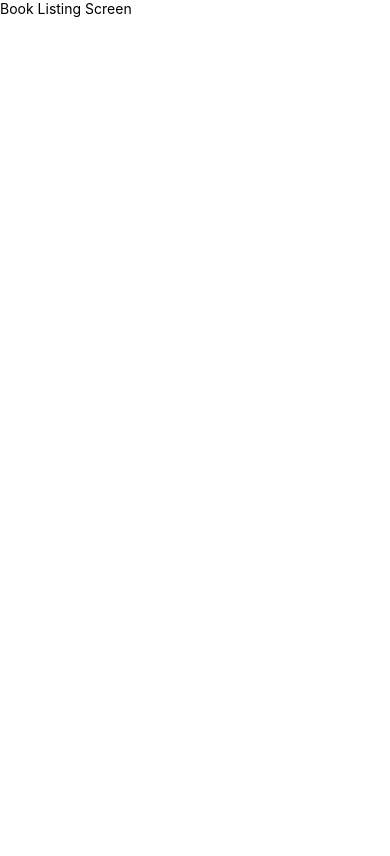
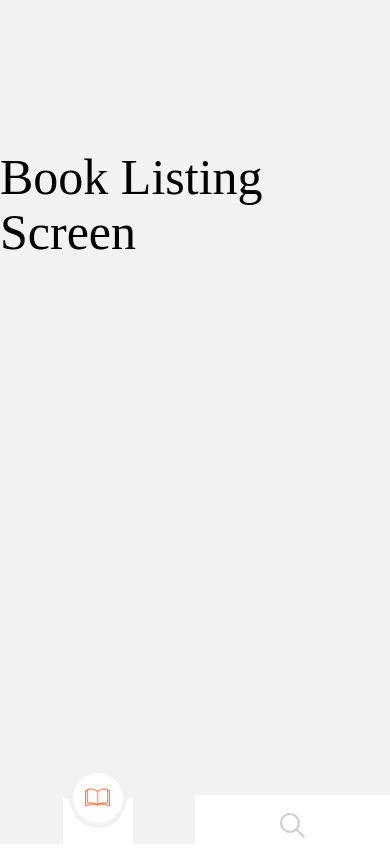
Before and after one commit to samnorton/bookApp, a React Native app: screen / in a window 390 px wide. Built offline with nearby package versions, Linux system fonts and the light colour scheme.

Commit message:
Added Stack Navigation and Tab Navigation on the app

```diff
--- a/App.js
+++ b/App.js
@@ -1,14 +1,10 @@
 import React, {Component} from 'react';
 import {View} from 'react-native';
-import BookListingScreen from './screens/BookListingScreen';
+import StackNavigation from './navigation/StackNavigation';
 
 class App extends Component {
   render() {
-    return (
-      <View>
-        <BookListingScreen />
-      </View>
-    );
+    return <StackNavigation />;
   }
 }
 
--- /dev/null
+++ b/navigation/BottomNavigation.js
@@ -0,0 +1,128 @@
+import React, {Component} from 'react';
+import {View, Image, TouchableOpacity, StyleSheet} from 'react-native';
+import {createBottomTabNavigator} from '@react-navigation/bottom-tabs';
+import {BookSearchScreen, BookListingScreen} from '../screens';
+import {COLORS, icons} from '../constants';
+import Svg, {Path} from 'react-native-svg';
+
+const Tab = createBottomTabNavigator();
+
+// Custom Navigator Behavior
+const TabBarCustomButton = ({accessibilityState, children, onPress}) => {
+  const isSelected = accessibilityState.selected;
+
+  if (isSelected) {
+    return (
+      <View style={styles.customContainer}>
+        <View style={styles.backgroundCircle}>
+          <View style={styles.customIconContainer}></View>
+          <Svg width={70} height={61} viewBox="0 0 75 61">
+            <Path
+              d="M75.2 0v61H0V0c4.1 0 7.4 3.1 7.9 7.1C10 21.7 22.5 33 37.7 33c15.2 0 27.7-11.3 29.7-25.9.5-4 3.9-7.1 7.9-7.1h-.1z"
+              fill={COLORS.white}
+            />
+          </Svg>
+          <View style={{flex: 1, backgroundColor: COLORS.white}}></View>
+        </View>
+
+        <TouchableOpacity style={styles.onPressContainer} onPress={onPress}>
+          {children}
+        </TouchableOpacity>
+      </View>
+    );
+  } else {
+    return (
+      <TouchableOpacity
+        style={{
+          flex: 1,
+          height: 60,
+          backgroundColor: COLORS.white,
+        }}
+        activeOpacity={1}
+        onPress={onPress}>
+        {children}
+      </TouchableOpacity>
+    );
+  }
+};
+
+// Actual Bottom Navigation
+class BottomNavigation extends Component {
+  render() {
+    return (
+      <Tab.Navigator
+        screenOptions={{
+          tabBarShowLabel: false,
+          tabBarStyle: {
+            borderTopWidth: 0,
+            backgroundColor: 'transparent',
+            elevation: 0,
+          },
+        }}>
+        <Tab.Screen
+          name="Book List"
+          component={BookListingScreen}
+          options={{
+            headerShown: false,
+            tabBarIcon: ({focused}) => (
+              <Image
+                source={icons.book}
+                resizeMode="contain"
+                style={{
+                  width: 25,
+                  height: 25,
+                  tintColor: focused ? COLORS.primary : COLORS.secondary,
+                }}
+              />
+            ),
+            tabBarButton: props => <TabBarCustomButton {...props} />,
+          }}
+        />
+        <Tab.Screen
+          name="Book Search"
+          component={BookSearchScreen}
+          options={{
+            tabBarIcon: ({focused}) => (
+              <Image
+                source={icons.search}
+                resizeMode="contain"
+                style={{
+                  width: 25,
+                  height: 25,
+                  tintColor: focused ? COLORS.primary : COLORS.secondary,
+                }}
+              />
+            ),
+            tabBarButton: props => <TabBarCustomButton {...props} />,
+          }}
+        />
+      </Tab.Navigator>
+    );
+  }
+}
+
+const styles = StyleSheet.create({
+  customContainer: {
+    flex: 1,
+    alignItems: 'center',
+  },
+  backgroundCircle: {
+    flexDirection: 'row',
+    position: 'absolute',
+    top: 0,
+  },
+  customIconContainer: {
+    flex: 1,
+    backgroundColor: COLORS.white,
+  },
+  onPressContainer: {
+    top: -22.5,
+    justifyContent: 'center',
+    alignItems: 'center',
+    width: 50,
+    height: 50,
+    borderRadius: 25,
+    backgroundColor: COLORS.white,
+  },
+});
+export default BottomNavigation;
--- /dev/null
+++ b/navigation/StackNavigation.js
@@ -0,0 +1,50 @@
+import React, {Component} from 'react';
+import {createStackNavigator} from '@react-navigation/stack';
+import {NavigationContainer} from '@react-navigation/native';
+import {BookDetailScreen} from '../screens';
+import BottomNavigation from './BottomNavigation';
+import {COLORS} from '../constants';
+
+const Stack = createStackNavigator();
+
+class StackNavigation extends Component {
+  render() {
+    return (
+      <NavigationContainer>
+        <Stack.Navigator
+          initialRouteName={'BookListingScreen'}
+          screenOptions={{
+            headerBackTitleVisible: false,
+          }}>
+          <Stack.Screen
+            name="Book List"
+            component={BottomNavigation}
+            options={{headerShown: false}}
+          />
+          <Stack.Screen
+            name="BookDetailScreen"
+            component={BookDetailScreen}
+            options={{
+              headerTitle: '',
+              headerLeft: ({onPress, focused}) => (
+                <TouchableOpacity onPress={onPress}>
+                  <Image
+                    source={icons.back}
+                    resizeMode="contain"
+                    style={{
+                      width: 15,
+                      height: 15,
+                      marginLeft: 20,
+                      tintColor: focused ? COLORS.primary : COLORS.black,
+                    }}
+                  />
+                </TouchableOpacity>
+              ),
+            }}
+          />
+        </Stack.Navigator>
+      </NavigationContainer>
+    );
+  }
+}
+export default StackNavigation;
--- a/screens/BookListingScreen.js
+++ b/screens/BookListingScreen.js
@@ -1,14 +1,22 @@
 import React, {Component} from 'react';
-import {View, Text} from 'react-native';
-
+import {View, Text, StyleSheet} from 'react-native';
+import {FONTS} from '../constants';
 class BookListingScreen extends Component {
   render() {
     return (
-      <View>
-        <Text>Book Listing Screen</Text>
+      <View style={styles.container}>
+        <Text style={styles.title}>Book Listing Screen</Text>
       </View>
     );
   }
 }
 
+const styles = StyleSheet.create({
+  container: {
+    marginTop: 150,
+  },
+  title: {
+    ...FONTS.largeTitle,
+  },
+});
 export default BookListingScreen;
```
Also changed, not shown: package.json (+10 -1 lines), 6 other files (tests, documents, lock files or other folders).
